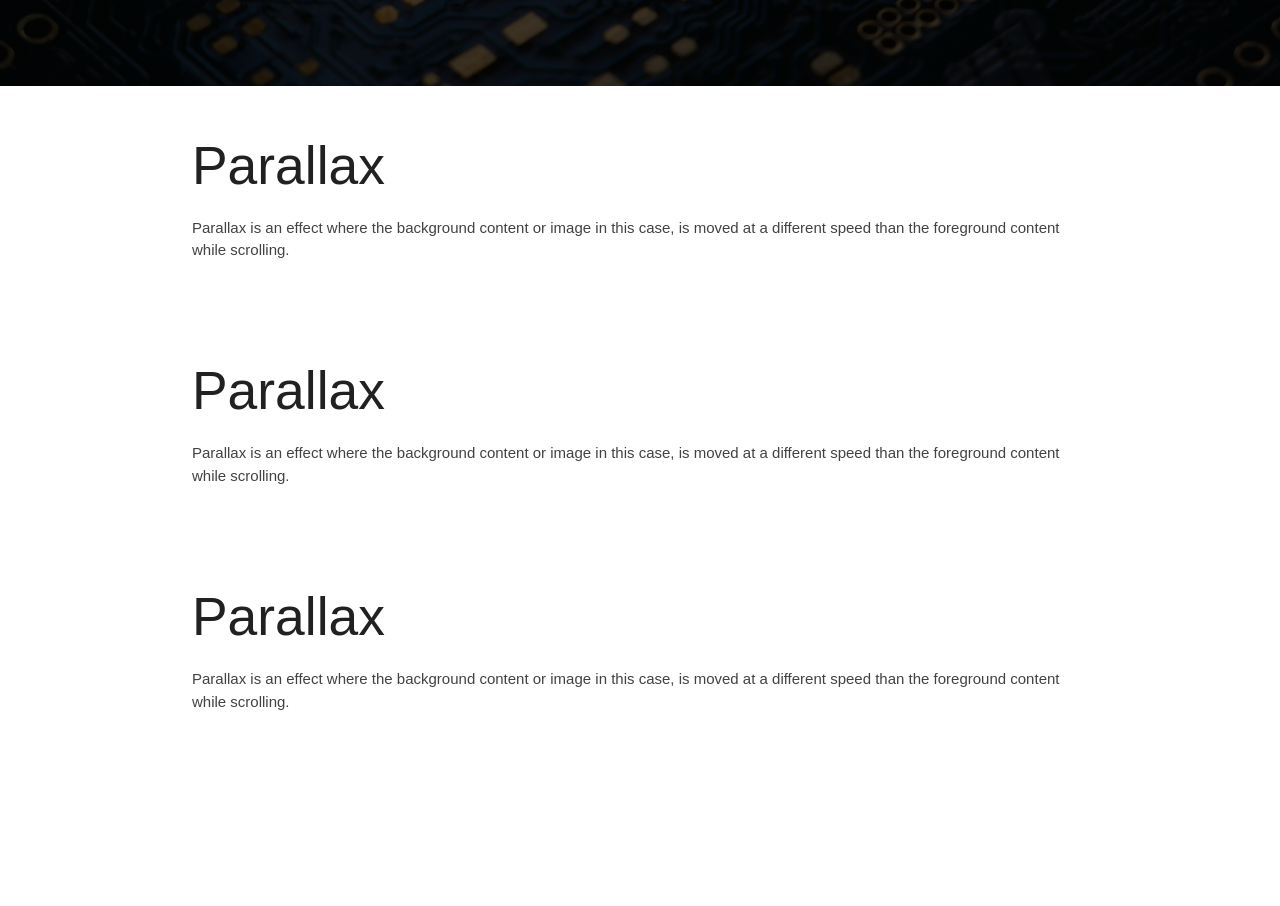
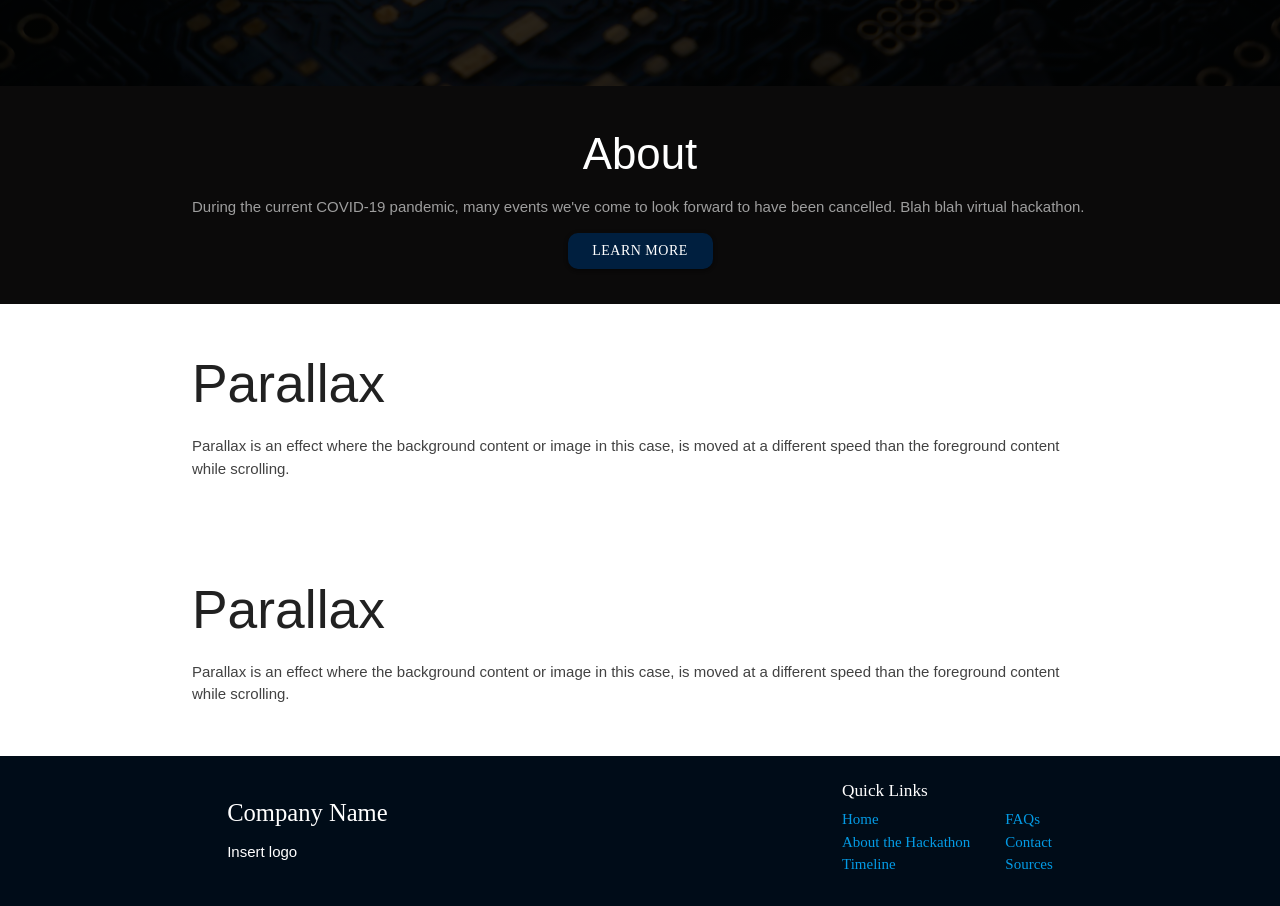
Before and after one commit to kylin-github/tsa-webmaster, a plain HTML site: page index.html in a window 1280 px wide. Shown: the part 698-1604 px from the top of the page. Before the commit the page ends 1461 px from the top, so only its background shows below. Drawn offline with nearby package versions, Linux system fonts and the light colour scheme; a web font is replaced by a local one.

Commit message:
Added about section in index.html and added footer
Also darkened the blue colors used

```diff
--- a/css/style.css
+++ b/css/style.css
@@ -33,13 +33,45 @@ h2, h3 {
     font-weight: 400;
 }
 
+footer {
+    background-color: rgb(0,12,24);
+    display: flex;
+    align-items: center;
+    justify-content: space-around;
+}
+
 .btn, .btn-large {
-    background-color: rgb(0,64,128);
+    background-color: rgb(0,31,63);
     border-radius: 10px;
 }
 
 .btn:hover, .btn-large:hover {
-    background-color: rgb(0,120,239);
+    background-color: rgb(0,51,102);
+}
+
+.dark-gray {
+    background-color: #0B0A0A;
+}
+
+.footer-links {
+    display: flex;
+    column-gap: 35px;
+    /* column-gap: 30%; */
+}
+
+.footer-links ul {
+    margin-top: 0;
+}
+
+.section-btn {
+    display: block;
+    margin: 0 auto;
+    width: 145px;
+}
+
+.section-header {
+    color: white;
+    text-align: center;
 }
 
 /****** index.html Header Styles ******/
@@ -51,7 +83,7 @@ h2, h3 {
 }
 
 .header-dates{
-    background-color: #221D20;
+    background-color: #0B0A0A;
     border-radius: 10px;
     height: 100px;
 
@@ -100,7 +132,7 @@ h2, h3 {
 /* Specific styles for each image header */
 
 .mega-image-index {
-    background-image: linear-gradient(rgba(0, 0, 0, 0.7), rgba(0, 0, 0, 0.7)), url("../img/circuit_board.jpg");
+    background-image: linear-gradient(rgba(0, 0, 0, 0.8), rgba(0, 0, 0, 0.8)), url("../img/circuit_board.jpg");
     display: flex;
     flex-flow: row wrap;
     justify-content: space-between;
@@ -126,7 +158,7 @@ h2, h3 {
 }
 
 .nav {
-    background-color: rgb(0,26,51);
+    background-color: rgb(0,12,24);
 }
 
 .nav-logo {
--- a/index.html
+++ b/index.html
@@ -52,6 +52,15 @@
         <a class="waves-effect waves-light btn-large header-btn">Participate</a>
       </div>
     </div>
+
+    <div class="section dark-gray">
+      <div class="row container">
+        <h3 class="section-header">About</h3>
+        <p class="grey-text">During the current COVID-19 pandemic, many events we've come to look forward to have been cancelled. Blah blah virtual hackathon.</p>
+        <a class="waves-effect waves-light btn section-btn">Learn More</a>
+      </div>
+    </div>
+
     <div class="section white">
       <div class="row container">
         <h2 class="header">Parallax</h2>
@@ -64,15 +73,28 @@
         <p class="grey-text text-darken-3 lighten-3">Parallax is an effect where the background content or image in this case, is moved at a different speed than the foreground content while scrolling.</p>
       </div>
     </div>
-    <div class="section white">
-      <div class="row container">
-        <h2 class="header">Parallax</h2>
-        <p class="grey-text text-darken-3 lighten-3">Parallax is an effect where the background content or image in this case, is moved at a different speed than the foreground content while scrolling.</p>
+
+    <footer class="section">
+      <div>
+        <h5 class="white-text">Company Name</h5>
+        <p class="white-text">Insert logo</p>
       </div>
-    </div>
-    <!-- <div class="parallax-container">
-      <div class="parallax"><img src="images/parallax2.jpg"></div>
-    </div> -->
+      <div>
+        <h6 class="white-text">Quick Links</h6>
+        <div class="footer-links">
+          <div><ul>
+            <li><a href="html/index.html">Home</a></li>
+            <li><a href="html/about.html">About the Hackathon</a></li>
+            <li><a href="html/timeline.html">Timeline</a></li>
+          </ul></div>
+          <div><ul>
+            <li><a href="html/faqs.html">FAQs</a></li>
+            <li><a href="html/contact.html">Contact</a></li>
+            <li><a href="html/sources.html">Sources</a></li>
+          </ul></div>
+        </div>
+      </div>
+    </footer>
 
 </body>
 <footer>
```
